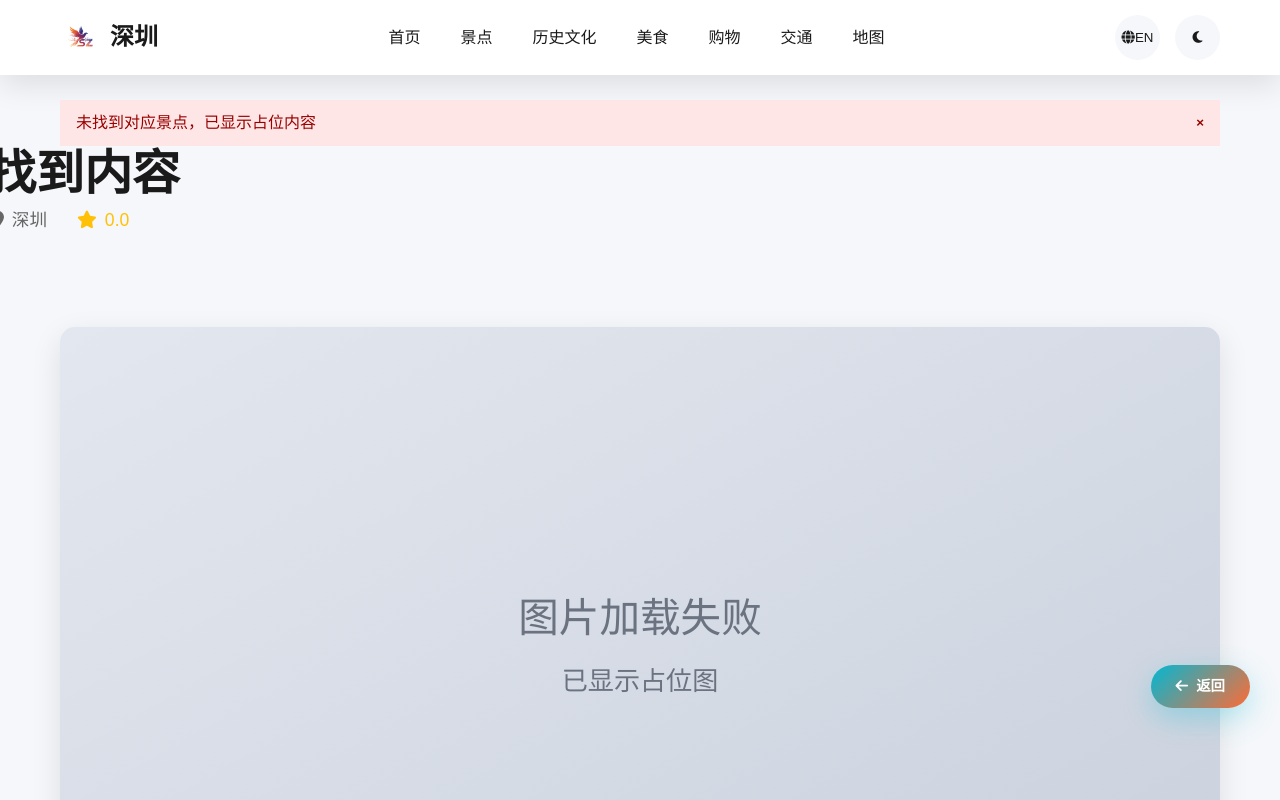
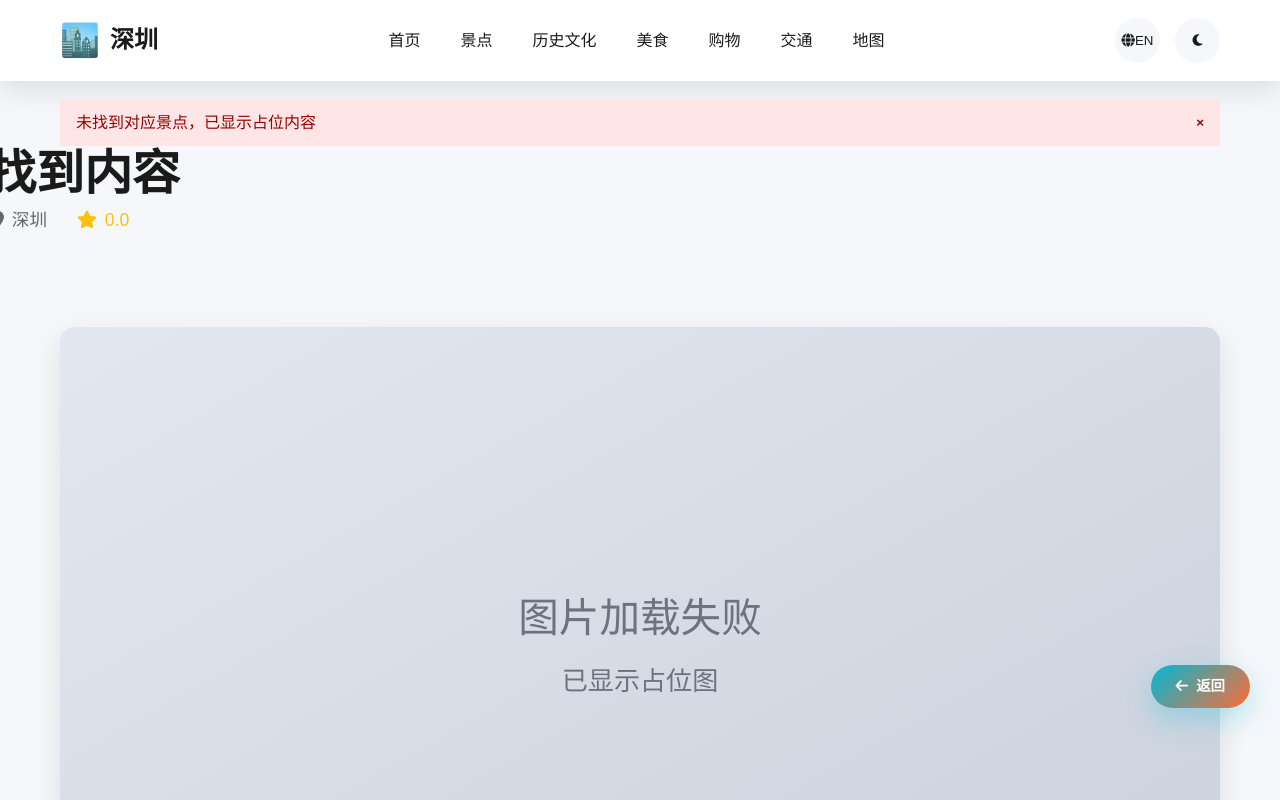
Before and after one commit to xc996/sz, a plain HTML site: page attractions/detail.html in a window 1280 px wide. Shown: the top 800 px of the page. Drawn offline with Linux system fonts and the light colour scheme.

Commit message:
更新页面样式和布局

```diff
--- a/assets/css/attractions.css
+++ b/assets/css/attractions.css
@@ -181,9 +181,7 @@
 }
 
 .logo-icon {
-    width: 40px;
-    height: 40px;
-    object-fit: contain;
+    font-size: 2rem;
 }
 
 .nav-menu {
--- a/assets/css/index.css
+++ b/assets/css/index.css
@@ -197,9 +197,7 @@
 }
 
 .logo-icon {
-    width: 40px;
-    height: 40px;
-    object-fit: contain;
+    font-size: 2rem;
 }
 
 .nav-menu {
--- a/attractions/detail.html
+++ b/attractions/detail.html
@@ -15,7 +15,7 @@
   <nav id="navbar">
     <div class="nav-container">
       <div class="logo">
-        <img src="../assets/images/深圳logo.png" alt="深圳logo" class="logo-icon">
+        <span class="logo-icon">🏙️</span>
         <span class="logo-text" data-i18n="nav.logo">深圳</span>
       </div>
       <ul class="nav-menu" id="navMenu">
```
Also changed, not shown: attractions.html (+1 -1 lines), index.html (+1 -1 lines), map.html (+1 -1 lines).
